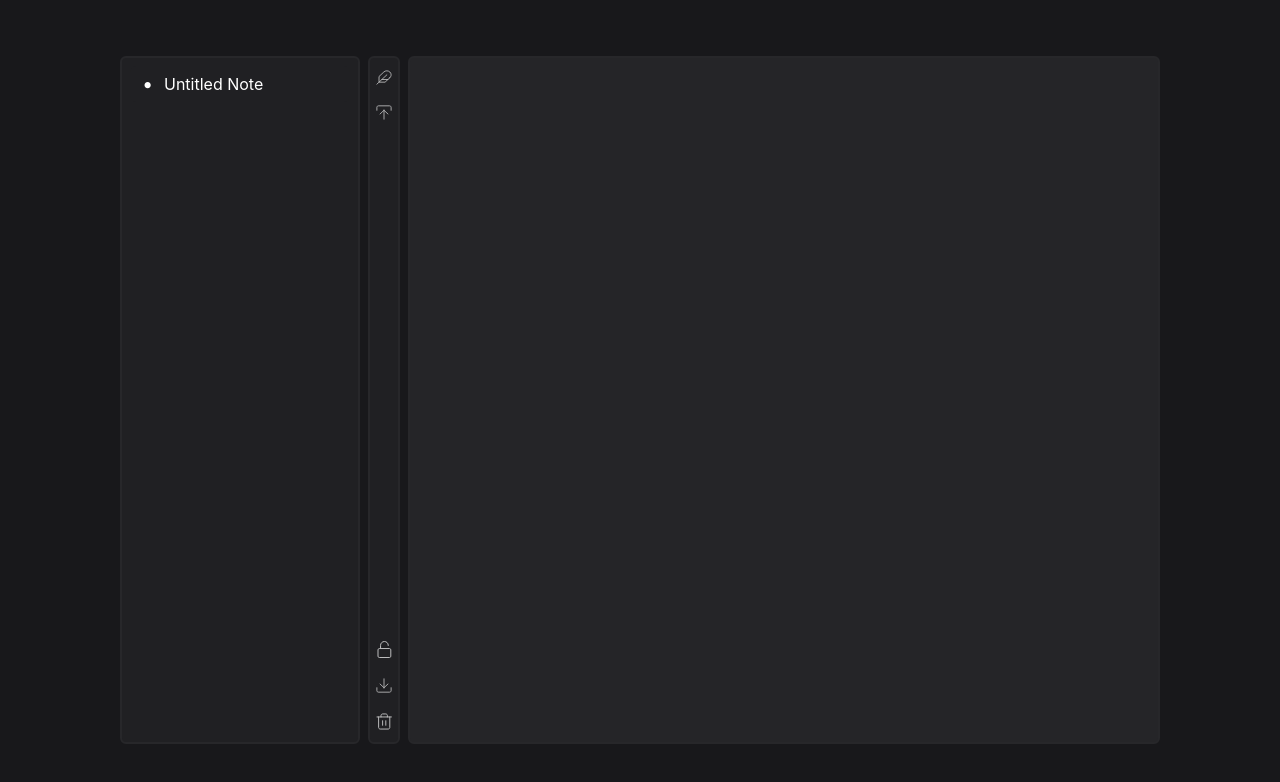
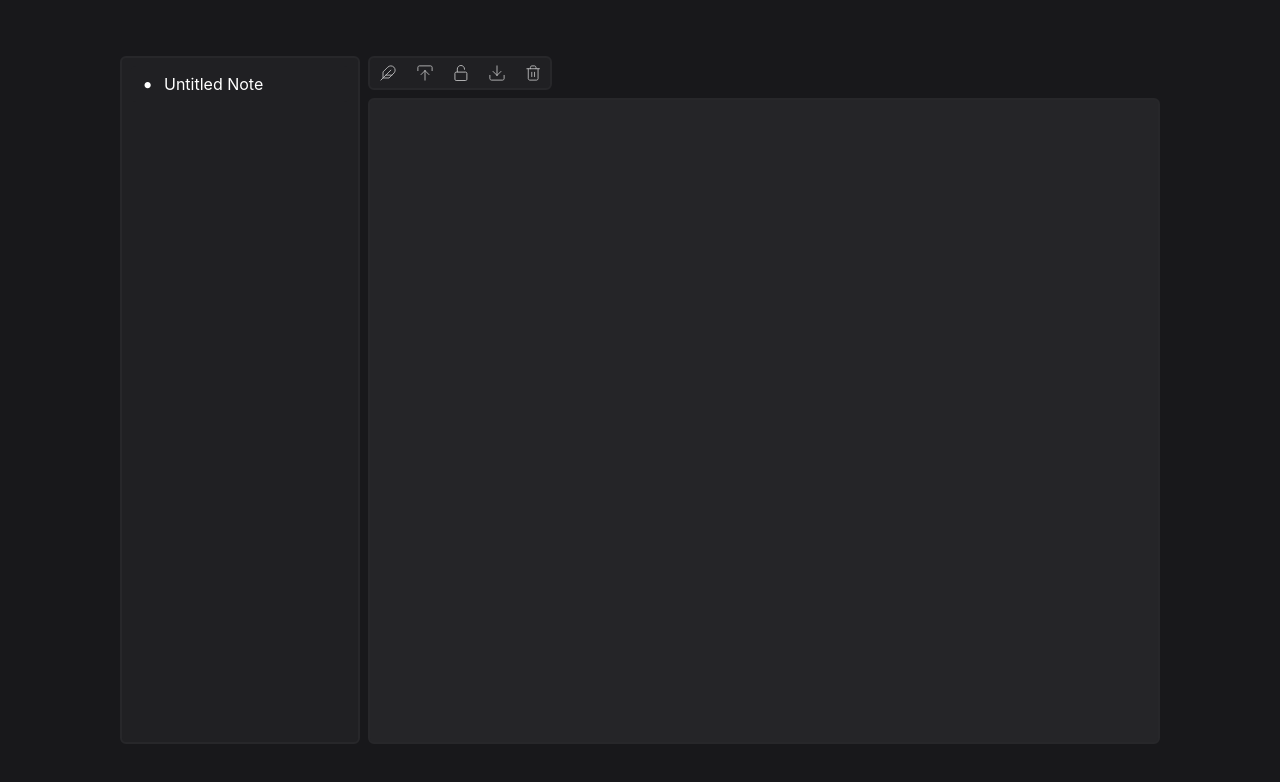
Before and after one commit to evgeny-rov/cryptic, a React (Vite) app: page / in a window 1280 px wide. Shown: the top 782 px of the page. Built offline with nearby package versions, Linux system fonts and the light colour scheme.

Commit message:
changed layout

```diff
--- a/src/features/notes/components/notes.tsx
+++ b/src/features/notes/components/notes.tsx
@@ -4,10 +4,12 @@ import NoteEditor from './editor';
 
 export default function Notes() {
   return (
-    <main className="relative w-[65rem] h-[43rem] grid grid-cols-[15rem_2rem_1fr] gap-2">
+    <main className="relative w-[65rem] h-[43rem] grid grid-cols-[15rem_1fr] gap-2">
       <NotesList />
-      <Toolbar />
-      <NoteEditor />
+      <div className="flex flex-col gap-2">
+        <Toolbar />
+        <NoteEditor />
+      </div>
     </main>
   );
 }
--- a/src/features/notes/components/toolbar.tsx
+++ b/src/features/notes/components/toolbar.tsx
@@ -13,14 +13,22 @@ const ToolbarButton = ({
   onClick,
   iconSrc,
   title,
+  disabled = false,
 }: {
   onClick: () => void;
   iconSrc: string;
   title: string;
+  disabled?: boolean;
 }) => {
   return (
-    <button className="opacity-70 hover:opacity-100" type="button" title={title} onClick={onClick}>
-      <img src={iconSrc} alt={title} />
+    <button
+      disabled={disabled}
+      className="px-[0.65rem] flex items-center opacity-70 hover:opacity-100 disabled:opacity-10"
+      type="button"
+      title={title}
+      onClick={onClick}
+    >
+      <img className="h-4" src={iconSrc} alt={title} />
     </button>
   );
 };
@@ -39,23 +47,20 @@ export default function Toolbar() {
     importedNotes.successful.forEach(addNote);
   };
 
+  const handleExport = () => promptExport(currentNote);
+
   return (
-    <div className="h-full w-full py-3 px-[0.4rem] rounded-md flex flex-col justify-between bg-[#202023] border-2 border-zinc-800">
-      <div className="grid place-items-center gap-5">
-        <ToolbarButton title="Create note" onClick={createNote} iconSrc={createIcon} />
-        <ToolbarButton title="Import notes" onClick={handleImport} iconSrc={importIcon} />
-      </div>
-      <div className="grid place-items-center gap-5">
-        {currentNote.type === 'plain' && (
-          <ToolbarButton title="Encrypt note" onClick={toggleEncryptionDialog} iconSrc={lockIcon} />
-        )}
-        <ToolbarButton
-          title="Download note"
-          onClick={() => promptExport(currentNote)}
-          iconSrc={downloadIcon}
-        />
-        <ToolbarButton title="Delete note" onClick={deleteNote} iconSrc={trashIcon} />
-      </div>
+    <div className="w-fit h-9 rounded-md flex bg-[#202023] border-2 border-zinc-800">
+      <ToolbarButton title="Create note" onClick={createNote} iconSrc={createIcon} />
+      <ToolbarButton title="Import notes" onClick={handleImport} iconSrc={importIcon} />
+      <ToolbarButton
+        title="Encrypt note"
+        onClick={toggleEncryptionDialog}
+        iconSrc={lockIcon}
+        disabled={currentNote.type === 'encrypted'}
+      />
+      <ToolbarButton title="Download note" onClick={handleExport} iconSrc={downloadIcon} />
+      <ToolbarButton title="Delete note" onClick={deleteNote} iconSrc={trashIcon} />
     </div>
   );
 }
```
